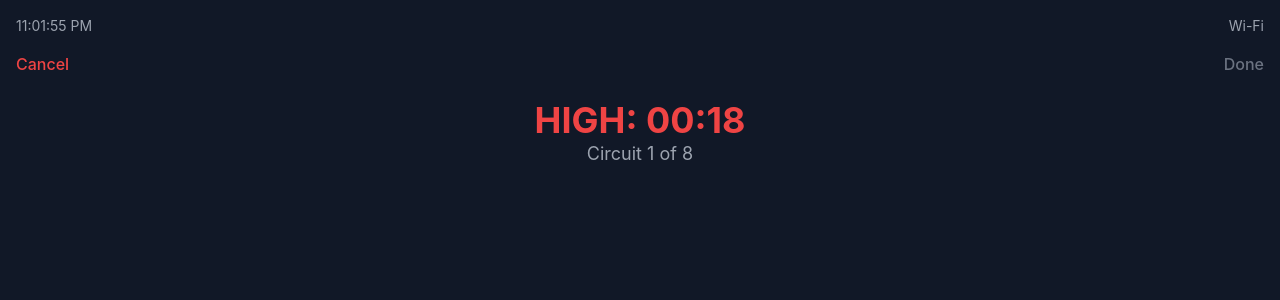
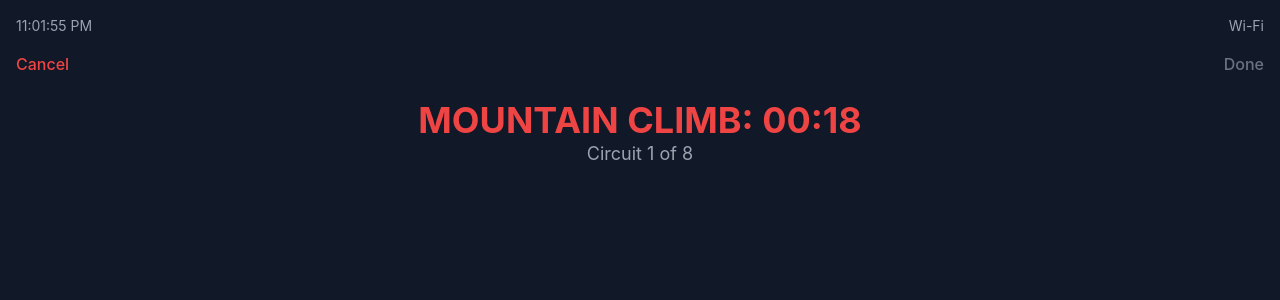
Before and after one commit to beagle910/hiit-tabata-app, a React (Create React App) app: page / in a window 1280 px wide. Both pictures are taken after a click on the button "Done". Shown: the top 300 px of the page. Built offline with nearby package versions, Linux system fonts and the light colour scheme.

Commit message:
To implement a non-repeating, non-consecutive exercise selection logic

```diff
--- a/src/App.jsx
+++ b/src/App.jsx
@@ -13,6 +13,27 @@ const App = () => {
   const [currentPhase, setCurrentPhase] = useState(null);
   const [timeLeft, setTimeLeft] = useState(0);
   const [currentCircuit, setCurrentCircuit] = useState(0);
+  const [currentExercise, setCurrentExercise] = useState('');
+  const [availableExercises, setAvailableExercises] = useState(['mountain climb', 'push up', 'plank', 'jumping jack', 'squat']);
+  const [lastExercise, setLastExercise] = useState('');
+
+  const selectExercise = () => {
+    if (availableExercises.length === 0) {
+      // Reset pool, excluding the last exercise to avoid back-to-back
+      const newPool = ['mountain climb', 'push up', 'plank', 'jumping jack', 'squat'].filter(
+        (ex) => ex !== lastExercise
+      );
+      setAvailableExercises(newPool);
+    }
+    // Pick a random exercise from the available pool
+    const remainingExercises = availableExercises.filter((ex) => ex !== lastExercise);
+    const randomIndex = Math.floor(Math.random() * remainingExercises.length);
+    const selected = remainingExercises[randomIndex] || availableExercises[0]; // Fallback if empty
+    // Update available exercises
+    setAvailableExercises((prev) => prev.filter((ex) => ex !== selected));
+    setLastExercise(selected);
+    return selected;
+  };
 
   useEffect(() => {
     const savedTimer = localStorage.getItem('hiitTimer');
@@ -41,6 +62,7 @@ const App = () => {
         if (prev <= 1) {
           if (currentPhase === 'warmup' && warmup > 0) {
             setCurrentPhase('high');
+            setCurrentExercise(selectExercise());
             setTimeLeft(highIntensity);
           } else if (currentPhase === 'high') {
             setCurrentPhase('low');
@@ -49,6 +71,7 @@ const App = () => {
             if (currentCircuit < circuits - 1) {
               setCurrentCircuit((prev) => prev + 1);
               setCurrentPhase('high');
+              setCurrentExercise(selectExercise());
               setTimeLeft(highIntensity);
             } else if (cooldown > 0) {
               setCurrentPhase('cooldown');
@@ -56,11 +79,17 @@ const App = () => {
             } else {
               setIsRunning(false);
               setCurrentPhase(null);
+              setCurrentExercise('');
+              setAvailableExercises(['mountain climb', 'push up', 'plank', 'jumping jack', 'squat']);
+              setLastExercise('');
               return 0;
             }
           } else if (currentPhase === 'cooldown') {
             setIsRunning(false);
             setCurrentPhase(null);
+            setCurrentExercise('');
+            setAvailableExercises(['mountain climb', 'push up', 'plank', 'jumping jack', 'squat']);
+            setLastExercise('');
             return 0;
           }
           return prev - 1;
@@ -91,11 +120,14 @@ const App = () => {
       localStorage.setItem('hiitTimer', JSON.stringify(timerConfig));
       setIsRunning(true);
       setCurrentCircuit(0);
+      setAvailableExercises(['mountain climb', 'push up', 'plank', 'jumping jack', 'squat']);
+      setLastExercise('');
       if (warmup > 0) {
         setCurrentPhase('warmup');
         setTimeLeft(warmup);
       } else {
         setCurrentPhase('high');
+        setCurrentExercise(selectExercise());
         setTimeLeft(highIntensity);
       }
     }
@@ -106,6 +138,9 @@ const App = () => {
     setCurrentPhase(null);
     setTimeLeft(0);
     setCurrentCircuit(0);
+    setCurrentExercise('');
+    setAvailableExercises(['mountain climb', 'push up', 'plank', 'jumping jack', 'squat']);
+    setLastExercise('');
   };
 
   const phaseColors = {
@@ -113,6 +148,13 @@ const App = () => {
     high: 'text-red-500',
     low: 'text-green-500',
     cooldown: 'text-yellow-500',
+  };
+
+  const getDisplayPhase = () => {
+    if (currentPhase === 'high') {
+      return currentExercise.toUpperCase();
+    }
+    return currentPhase?.toUpperCase();
   };
 
   return (
@@ -136,7 +178,7 @@ const App = () => {
       {isRunning && (
         <div className="text-center mb-6">
           <div className={`text-4xl font-bold ${phaseColors[currentPhase]}`}>
-            {currentPhase?.toUpperCase()}: {formatTime(timeLeft)}
+            {getDisplayPhase()}: {formatTime(timeLeft)}
           </div>
           <div className="text-lg text-gray-400">
             Circuit {currentCircuit + 1} of {circuits}
```
